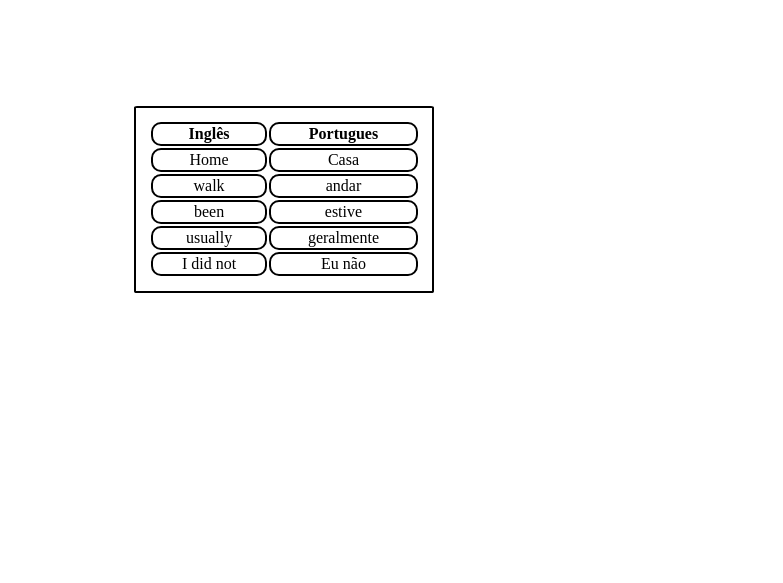
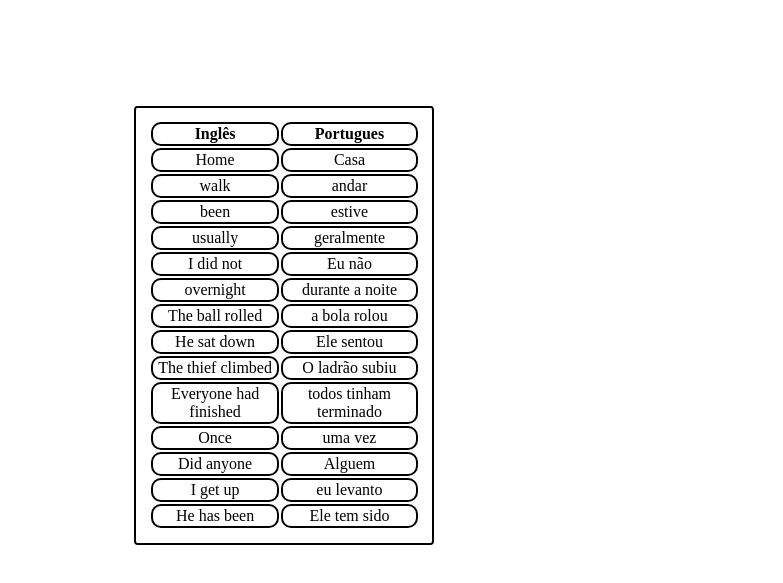
Before and after one commit to edskate/16-05-2023, a plain HTML site: page index.html in a window 1280 px wide. Shown: the part 79-662 px from the top of the page, without its empty margins (0-783 px from the left). Drawn offline with Linux system fonts and the light colour scheme.

Commit message:
Umanova atualização

```diff
--- a/index.html
+++ b/index.html
@@ -37,6 +37,42 @@
       <td>I did not</td>
       <td>Eu não</td>
     </tr>
+    <tr>
+      <td>overnight</td>
+      <td>durante a noite</td>
+    </tr>
+    <tr>
+      <td>The ball rolled</td>
+      <td>a bola rolou</td>
+    </tr>
+    <tr>
+      <td>He sat down</td>
+      <td>Ele sentou</td>
+    </tr>
+    <tr>
+      <td>The thief climbed</td>
+      <td>O ladrão subiu</td>
+    </tr>
+    <tr>
+      <td>Everyone had finished</td>
+      <td>todos tinham terminado</td>
+    </tr>
+    <tr>
+      <td>Once</td>
+      <td>uma vez</td>
+    </tr>
+    <tr>
+      <td>Did anyone</td>
+      <td>Alguem</td>
+    </tr>
+    <tr>
+      <td>I get up</td>
+      <td>eu levanto</td>
+    </tr>
+    <tr>
+      <td>He has been</td>
+      <td>Ele tem sido</td>
+    </tr>
   </table>
 </body>
 
```
